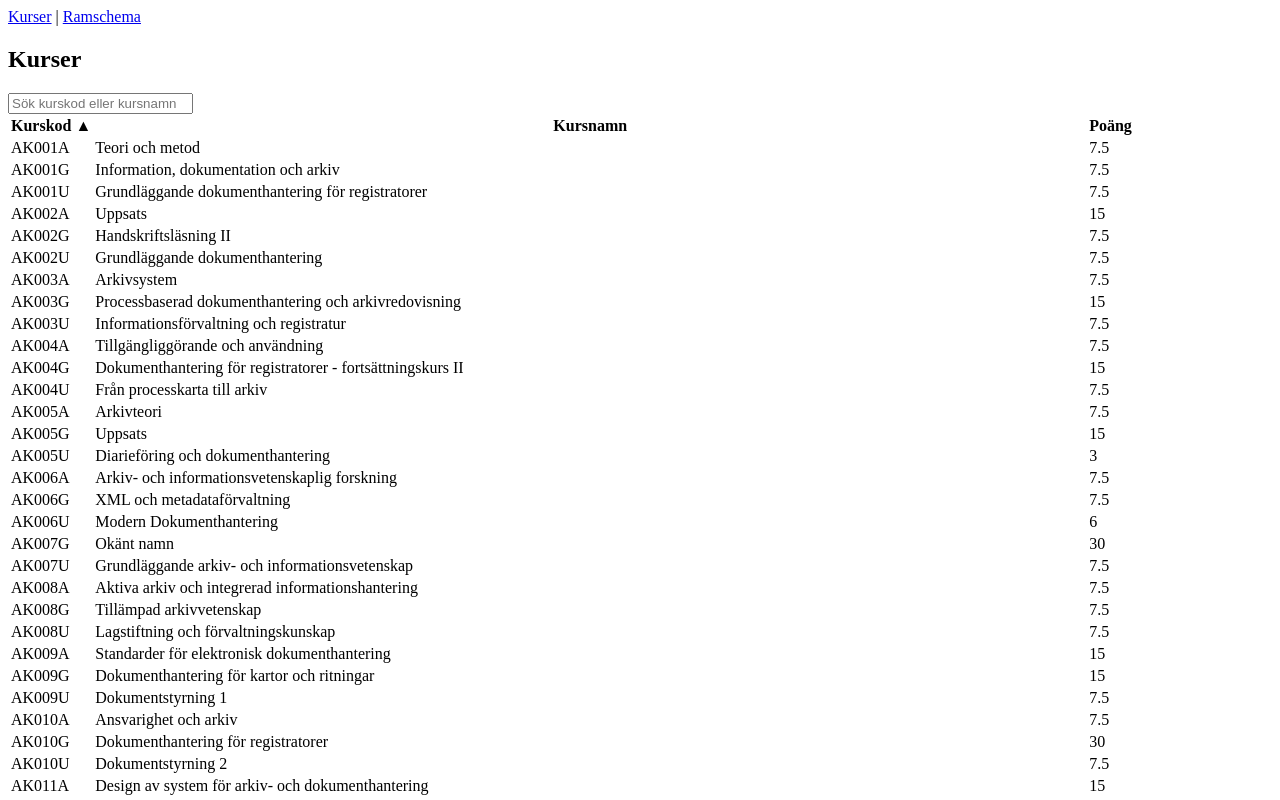
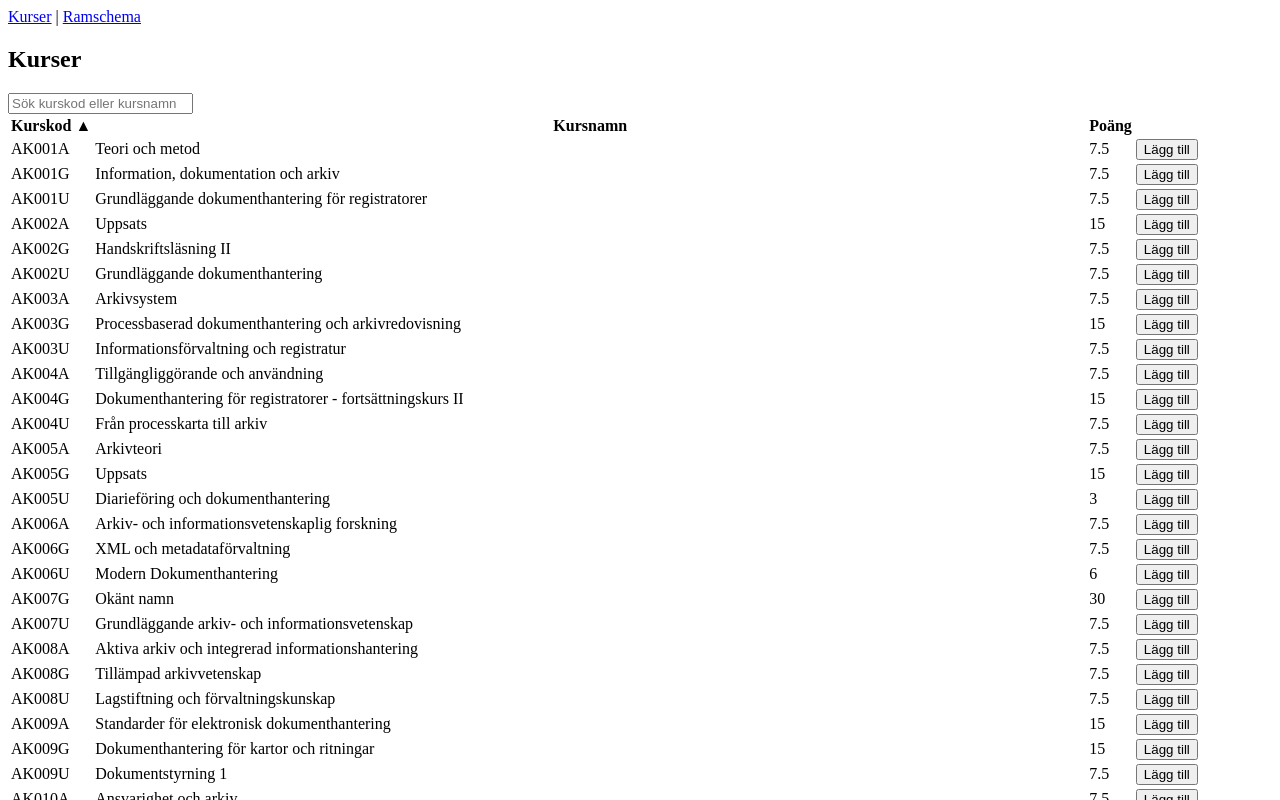
Before and after one commit to arlaspresident/kursportal, an Angular app: page / in a window 1280 px wide. Shown: the top 800 px of the page. Built offline with nearby package versions, Linux system fonts and the light colour scheme.

Commit message:
funktionen för att lägga till kurser

```diff
--- a/src/app/components/course-list/course-list.component.html
+++ b/src/app/components/course-list/course-list.component.html
@@ -25,6 +25,9 @@
         <td>{{ course.courseCode }}</td>
         <td>{{ course.courseName }}</td>
         <td>{{ course.points }}</td>
+        <td>
+            <button (click)="addToSchedule(course)">Lägg till</button>
+        </td>
       </tr>
     </tbody>
   </table>
--- a/src/app/components/course-list/course-list.component.ts
+++ b/src/app/components/course-list/course-list.component.ts
@@ -2,6 +2,7 @@ import { Component, OnInit } from '@angular/core';
 import { CommonModule } from '@angular/common';
 import { FormsModule } from '@angular/forms';
 import { CourseService, Course } from '../../services/course.service';
+import { ScheduleService } from '../../services/schedule.service';
 
 @Component({
   selector: 'app-course-list',
@@ -15,7 +16,7 @@ export class CourseListComponent implements OnInit{
 
   searchTerm: string = '';
 
-  constructor(private courseService: CourseService) {}
+  constructor(private courseService: CourseService, private scheduleService: ScheduleService) {}
 
   ngOnInit(): void {
     this.courseService.getCourses().subscribe(data => {
@@ -59,5 +60,9 @@ setSort(column: keyof Course) {
     this.sortAsc = true;
   }
 }
+addToSchedule(course: Course): void {
+  console.log('lägger till kurs:', course);
+  this.scheduleService.addCourse(course);
+}
 
 }
--- a/src/app/components/schedule/schedule.component.ts
+++ b/src/app/components/schedule/schedule.component.ts
@@ -6,7 +6,7 @@ import { Course } from '../../services/course.service';
 @Component({
   selector: 'app-schedule',
   standalone: true,
-  imports: [],
+  imports: [CommonModule],
   templateUrl: './schedule.component.html',
   styleUrls: ['./schedule.component.css']
 })
```
